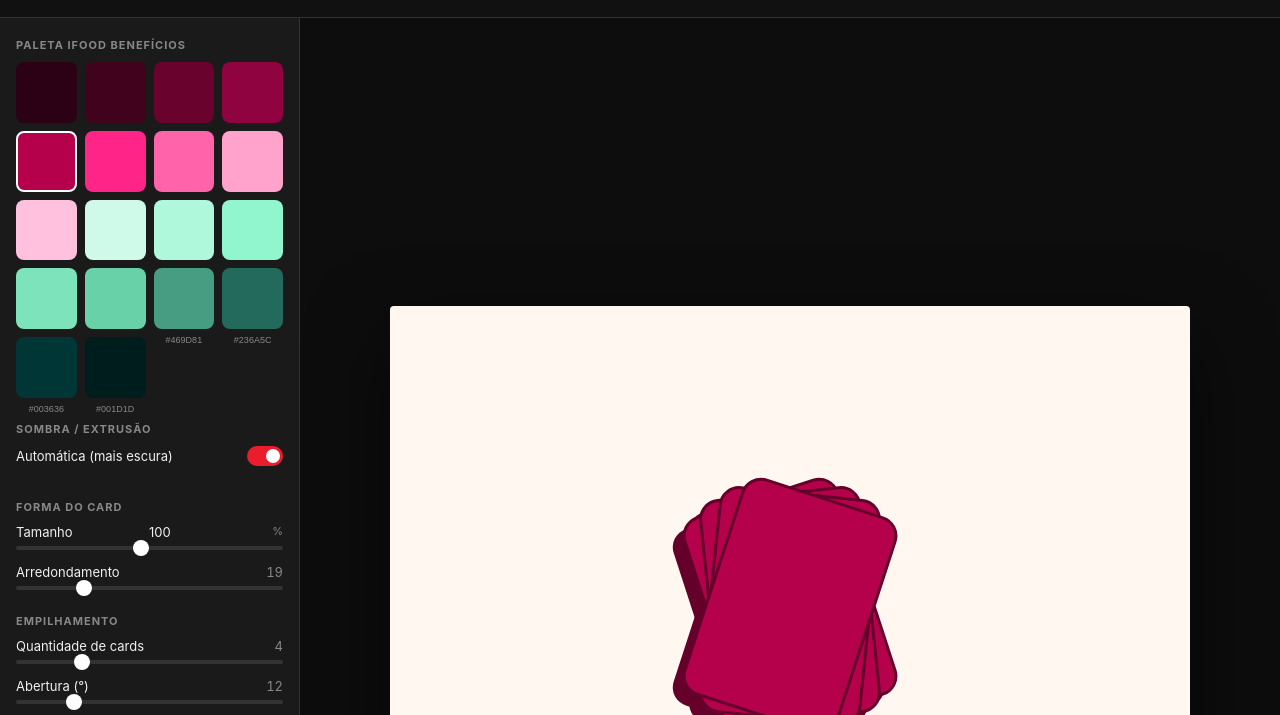
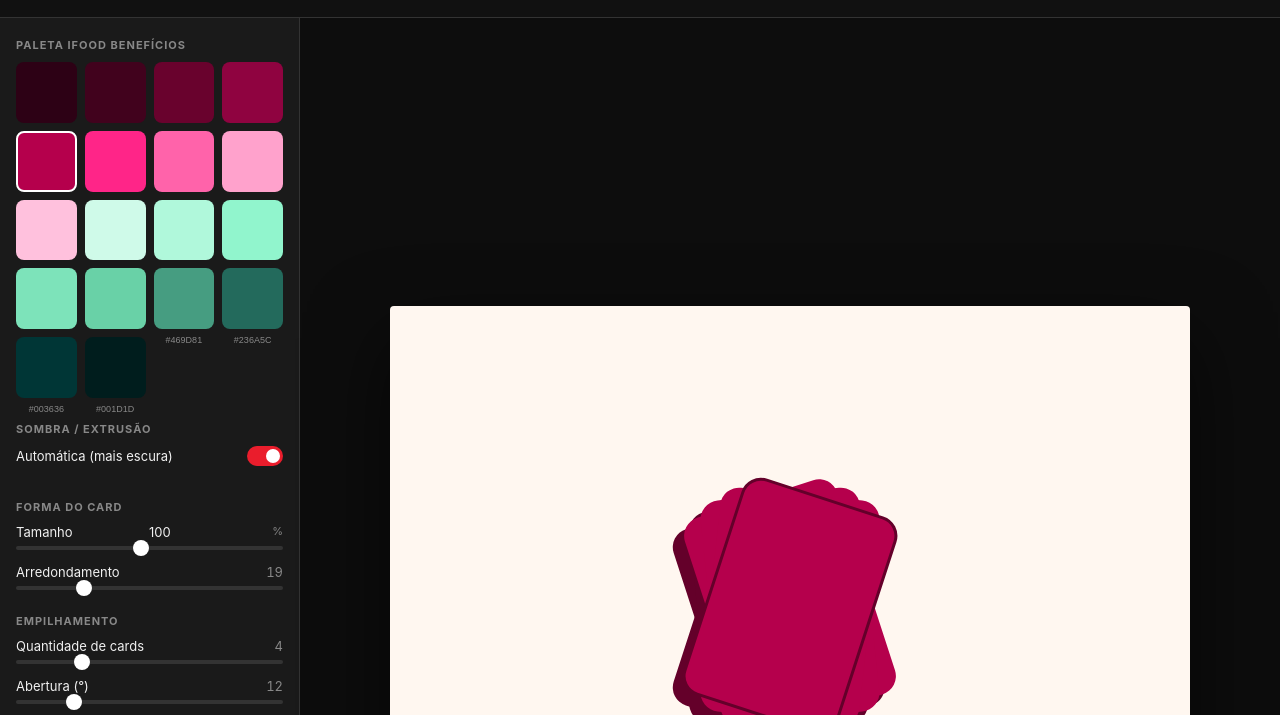
Before and after one commit to bauhausarchive/ifood-shape-generator, a plain HTML site: page index.html in a window 1280 px wide. Shown: the part 64-779 px from the top of the page. Drawn offline with Linux system fonts and the light colour scheme.

Commit message:
Update index.html

```diff
--- a/index.html
+++ b/index.html
@@ -647,13 +647,14 @@ function buildSVG(w, h) {
   const outlineColor = getCurrentShadow();
   const outlineW = Math.max(2, Math.round(cardW * 0.018));
   let fronts = '';
-  for (const angle of angles) {
+  for (let i = 0; i < angles.length; i++) {
+    const isTop = i === angles.length - 1;
     fronts += `<rect
       x="${cx - cardW/2}" y="${cy - cardH/2}"
       width="${cardW}" height="${cardH}" rx="${cornerR}" ry="${cornerR}"
       fill="${color}"
-      stroke="${outlineColor}" stroke-width="${outlineW}"
-      transform="rotate(${angle} ${cx} ${cy})"
+      ${isTop ? `stroke="${outlineColor}" stroke-width="${outlineW}"` : ''}
+      transform="rotate(${angles[i]} ${cx} ${cy})"
     />`;
   }
 
```
